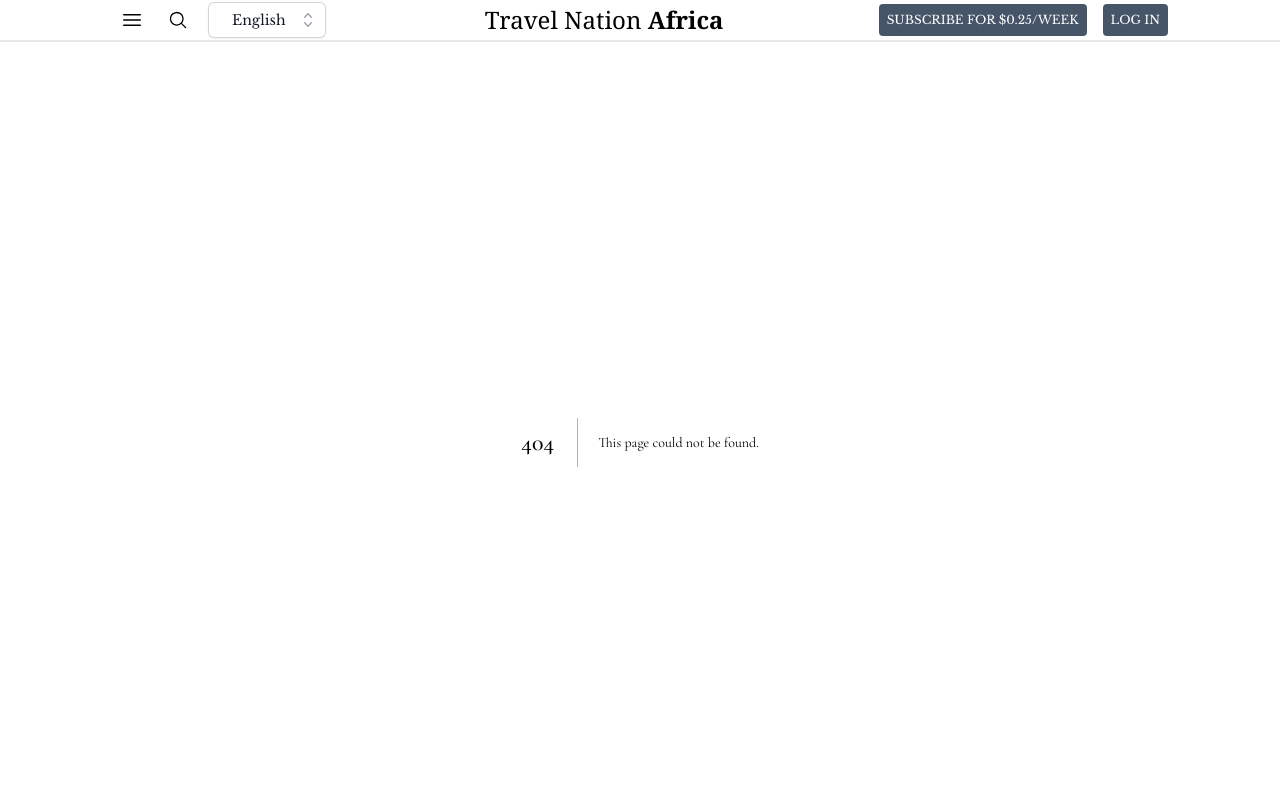
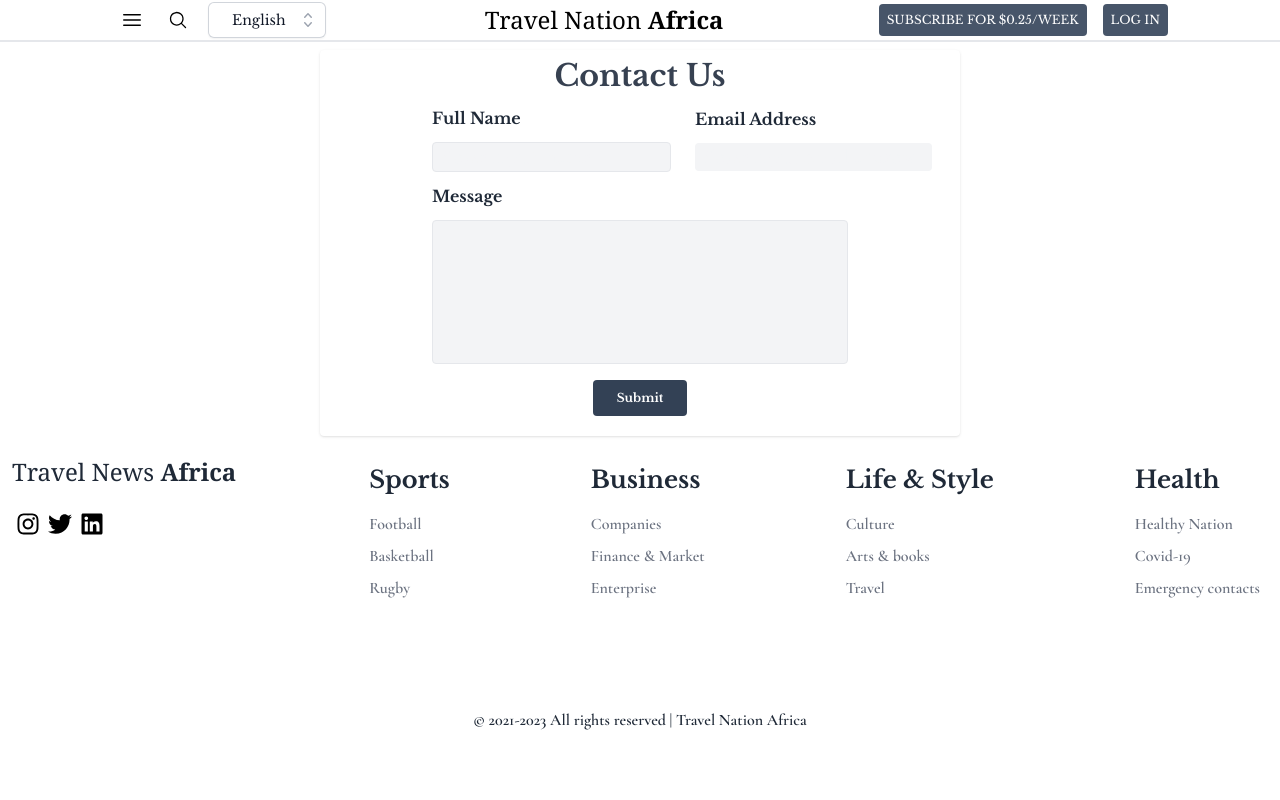
Before and after one commit to MucyoKevin/travel-News-africa, a Next.js app: page /contact in a window 1280 px wide. Before the commit this address had no page. Shown: the top 800 px of the page. Built offline with nearby package versions, Linux system fonts and the light colour scheme.

Commit message:
new contact and about page

```diff
--- a/app/about/page.tsx
+++ b/app/about/page.tsx
@@ -0,0 +1,14 @@
+
+export default function About(){
+    return(
+        <div className=" flex flex-col justify-between px-14 mb-5">
+             <div className="flex justify-center py-5 ">
+                <h2 className="font-bold text-5xl  text-black">About us</h2>
+             </div>
+             <div className="flex flex-row  gap-4 py-2 mb-4 ">
+                <div>Contrary to popular belief, Lorem Ipsum is not simply random text. It has roots in a piece of classical Latin literature from 45 BC, making it over 2000 years old. Richard McClintock, a Latin professor at Hampden-Sydney College in Virginia, looked up one of the more obscure Latin words, consectetur, from a Lorem Ipsum passage, and going through the cites of the word in classical literature, discovered the undoubtable source. Lorem Ipsum comes from sections 1.10.32 and 1.10.33 of "de Finibus Bonorum et Malorum" (The Extremes of Good and Evil) by Cicero, written in 45 BC. This book is a treatise on the theory of ethics, very popular during the Renaissance. The first line of Lorem Ipsum, "Lorem ipsum dolor sit amet..", comes from a line in section 1.10.32.</div>
+                <div>Contrary to popular belief, Lorem Ipsum is not simply random text. It has roots in a piece of classical Latin literature from 45 BC, making it over 2000 years old. Richard McClintock, a Latin professor at Hampden-Sydney College in Virginia, looked up one of the more obscure Latin words, consectetur, from a Lorem Ipsum passage, and going through the cites of the word in classical literature, discovered the undoubtable source. Lorem Ipsum comes from sections 1.10.32 and 1.10.33 of "de Finibus Bonorum et Malorum" (The Extremes of Good and Evil) by Cicero, written in 45 BC. This book is a treatise on the theory of ethics, very popular during the Renaissance. The first line of Lorem Ipsum, "Lorem ipsum dolor sit amet..", comes from a line in section 1.10.32.</div>
+             </div>
+        </div>
+    )
+}
--- /dev/null
+++ b/app/contact/page.tsx
@@ -0,0 +1,63 @@
+// @ts-nocheck
+
+function MyApp() {
+  return (
+      <div className="flex justify-center py-2">
+          <div className=" top-40 bg-white shadow rounded py-2 lg:px-28 px-8 w-1/2 ">
+            <p className="md:text-3xl text-xl font-bold leading-7 text-center text-gray-700">
+              Contact Us
+            </p>
+            <div className="sm:flex items-center mt-4">
+              <div className="sm:w-72 flex flex-col">
+                <label className="text-base font-semibold leading-none text-gray-800">
+                  Full Name
+                </label>
+                <input
+                  tabIndex={0}
+                  arial-label="Please input name"
+                  type="name"
+                  className="text-base leading-none text-black focus:oultine-none p-1  mt-4 bg-gray-100 border rounded border-gray-200 placeholder-gray-100"
+                  placeholder="Please input  name"
+                />
+              </div>
+              <div className="md:w-72 flex flex-col md:ml-6 md:mt-0 mt-4">
+                <label className="text-base font-semibold leading-none text-gray-800">
+                  Email Address
+                </label>
+                <input
+                  tabIndex={0}
+                  arial-label="Please input email address"
+                  type="name"
+                  className="text-base leading-none text-black p-1  mt-4 bg-gray-100  rounded border-gray-200 placeholder-gray-100"
+                  placeholder="Please input email address"
+                />
+              </div>
+            </div>
+
+            <div>
+              <div className="w-full flex flex-col mt-4">
+                <label className="text-base font-semibold leading-none text-gray-800">
+                  Message
+                </label>
+                <textarea
+                  tabIndex={0}
+                  aria-label="leave a message"
+                  role="textbox"
+                  type="name"
+                  className="h-36 text-base leading-none text-blackp-3 focus:oultine-none focus:border-indigo-700 mt-4 bg-gray-100 border rounded border-gray-200 placeholder-gray-100 resize-none"
+                  defaultValue={""}
+                />
+              </div>
+            </div>
+
+            <div className="flex items-center justify-center w-full mb-3">
+              <button type="submit" className="mt-4 text-xs font-semibold leading-none text-white py-3 px-6 bg-slate-700 rounded hover:bg-slate-900  ">
+                Submit
+              </button>
+            </div>
+          </div>
+      </div>
+  );
+}
+
+export default MyApp;
--- a/src/components/Button.tsx
+++ b/src/components/Button.tsx
@@ -1,3 +1,5 @@
+// @ts-nocheck
+
 import Link from "next/link";
 import { useRouter } from "next/navigation";
 interface IProps {
--- a/src/components/LoginCard.tsx
+++ b/src/components/LoginCard.tsx
@@ -30,7 +30,7 @@
   };
 
   return (
-    <div className="max-w-lg w-2/3 sm:h-1/2">
+    <div className="max-w-lg w-2/3 sm:h-1/2 sm:w-full">
       <div className="bg-white shadow-md border border-gray-200 rounded-lg max-w-4xl p-4 sm:p-6 lg:p-8 dark:bg-gray-800 dark:border-gray-700">
         <form className="space-y-6" action="#" onSubmit={signIn}>
           <h2 className="text-2xl  flex justify-center font-semibold text-black-900 dark:text-white  ">
--- a/src/components/SideBar.tsx
+++ b/src/components/SideBar.tsx
@@ -2,7 +2,7 @@
 import { useState } from "react";
 import { Bars3Icon } from "@heroicons/react/24/solid";
 import { ArrowLeftCircleIcon } from "@heroicons/react/24/solid";
-import {ChevronRightIcon} from "@heroicons/react/20/solid"
+import { ChevronRightIcon } from "@heroicons/react/20/solid";
 const SideBar = () => {
   const [ShouldMenuOpen, setShouldMenuOpen] = useState(false);
   const ShowMenu = () => {
@@ -27,62 +27,74 @@
           onClick={closeMenu}
         />
         <div className="px-3 flex flex-col flex-wrap ">
-          <div className="flex flex-row flex-wrap justify-between text-sm font-semibold mb-2">
-            <Link href="#">Home Page</Link>
-          </div>
+          <Link href="#">
+            <div className="flex flex-row flex-wrap justify-between text-sm font-semibold mb-2 py-1 px-1 rounded hover:bg-slate-300 cursor-pointer">
+              <p>Home Page</p>
+            </div>
+          </Link>
+          <Link href="/about">
+            <div className="flex flex-row flex-wrap justify-between text-sm font-semibold mb-2 py-1 px-1 rounded hover:bg-slate-300 cursor-pointer">
+              <p>About Us</p>
+            </div>
+          </Link>
+          <Link href='/contact'>
+            <div className="flex flex-row flex-wrap justify-between text-sm font-semibold mb-2 py-1 px-1 rounded hover:bg-slate-300 cursor-pointer">
+              <p>Contact Us</p>
+            </div>
+          </Link>
           <div className="flex flex-row flex-wrap justify-between text-sm mb-2 ">
             <Link href="/">Tech</Link>
-            <ChevronRightIcon className="relative inline-flex w-3 h-5 inset-y-0 right-0"/>
-          </div >
+            <ChevronRightIcon className="relative inline-flex w-3 h-5 inset-y-0 right-0" />
+          </div>
           <div className="flex flex-row flex-wrap justify-between text-sm mb-2">
             <Link href="/">Politics</Link>
-            <ChevronRightIcon className="relative inline-flex w-3 h-5 top-0 right-0"/>
+            <ChevronRightIcon className="relative inline-flex w-3 h-5 top-0 right-0" />
           </div>
           <div className="flex flex-row flex-wrap justify-between text-sm mb-2">
             <Link href="/">Business</Link>
-            <ChevronRightIcon className="relative inline-flex w-3 h-5 top-0 right-0"/>
+            <ChevronRightIcon className="relative inline-flex w-3 h-5 top-0 right-0" />
           </div>
           <div className="flex flex-row flex-wrap justify-between text-sm mb-2">
             <Link href="/">Life & style</Link>
-            <ChevronRightIcon className="relative inline-flex w-3 h-5 top-0 right-0"/>
+            <ChevronRightIcon className="relative inline-flex w-3 h-5 top-0 right-0" />
           </div>
           <div className="flex flex-row flex-wrap justify-between text-sm mb-2">
             <Link href="/">Health</Link>
-            <ChevronRightIcon className="relative inline-flex w-3 h-5 top-0 right-0"/>
+            <ChevronRightIcon className="relative inline-flex w-3 h-5 top-0 right-0" />
           </div>
           <div className="flex flex-row flex-wrap justify-between text-sm mb-2">
             <Link href="/">Sports</Link>
-            <ChevronRightIcon className="relative inline-flex w-3 h-5 top-0 right-0"/>
+            <ChevronRightIcon className="relative inline-flex w-3 h-5 top-0 right-0" />
           </div>
           <div className="flex flex-row flex-wrap justify-between text-sm mb-2">
             <Link href="/">Opinion</Link>
-            <ChevronRightIcon className="relative inline-flex w-3 h-5 top-0 right-0"/>
+            <ChevronRightIcon className="relative inline-flex w-3 h-5 top-0 right-0" />
           </div>
           <div className="flex flex-row flex-wrap justify-between text-sm mb-2">
             <Link href="/">Puzzles</Link>
-            <ChevronRightIcon className="relative inline-flex w-3 h-5 top-0 right-0"/>
+            <ChevronRightIcon className="relative inline-flex w-3 h-5 top-0 right-0" />
           </div>
           <div className="flex flex-row flex-wrap justify-between text-sm mb-2">
             <Link href="/">Countries</Link>
-            <ChevronRightIcon className="relative inline-flex w-3 h-5 top-0 right-0"/>
+            <ChevronRightIcon className="relative inline-flex w-3 h-5 top-0 right-0" />
           </div>
           <div className="flex flex-row flex-wrap justify-between text-sm mb-1">
             <Link href="/">News</Link>
-            <ChevronRightIcon className="relative inline-flex w-3 h-5 top-0 right-0"/>
+            <ChevronRightIcon className="relative inline-flex w-3 h-5 top-0 right-0" />
           </div>
           <span className="border-b-2 py-1"></span>
 
           <div className="flex flex-row flex-wrap justify-between text-sm mb-2 pt-2">
             <Link href="/">Most Popular</Link>
-            <ChevronRightIcon className="relative inline-flex w-3 h-5 top-0 right-0"/>
+            <ChevronRightIcon className="relative inline-flex w-3 h-5 top-0 right-0" />
           </div>
           <div className="flex flex-row flex-wrap justify-between text-sm mb-2">
             <Link href="/">Top Story</Link>
-            <ChevronRightIcon className="relative inline-flex w-3 h-5 top-0 right-0"/>
+            <ChevronRightIcon className="relative inline-flex w-3 h-5 top-0 right-0" />
           </div>
           <div className="flex flex-row flex-wrap justify-between text-sm mb-2">
             <Link href="/">Editor's Pick</Link>
-            <ChevronRightIcon className="relative inline-flex w-3 h-5 top-0 right-0"/>
+            <ChevronRightIcon className="relative inline-flex w-3 h-5 top-0 right-0" />
           </div>
         </div>
       </div>
```
